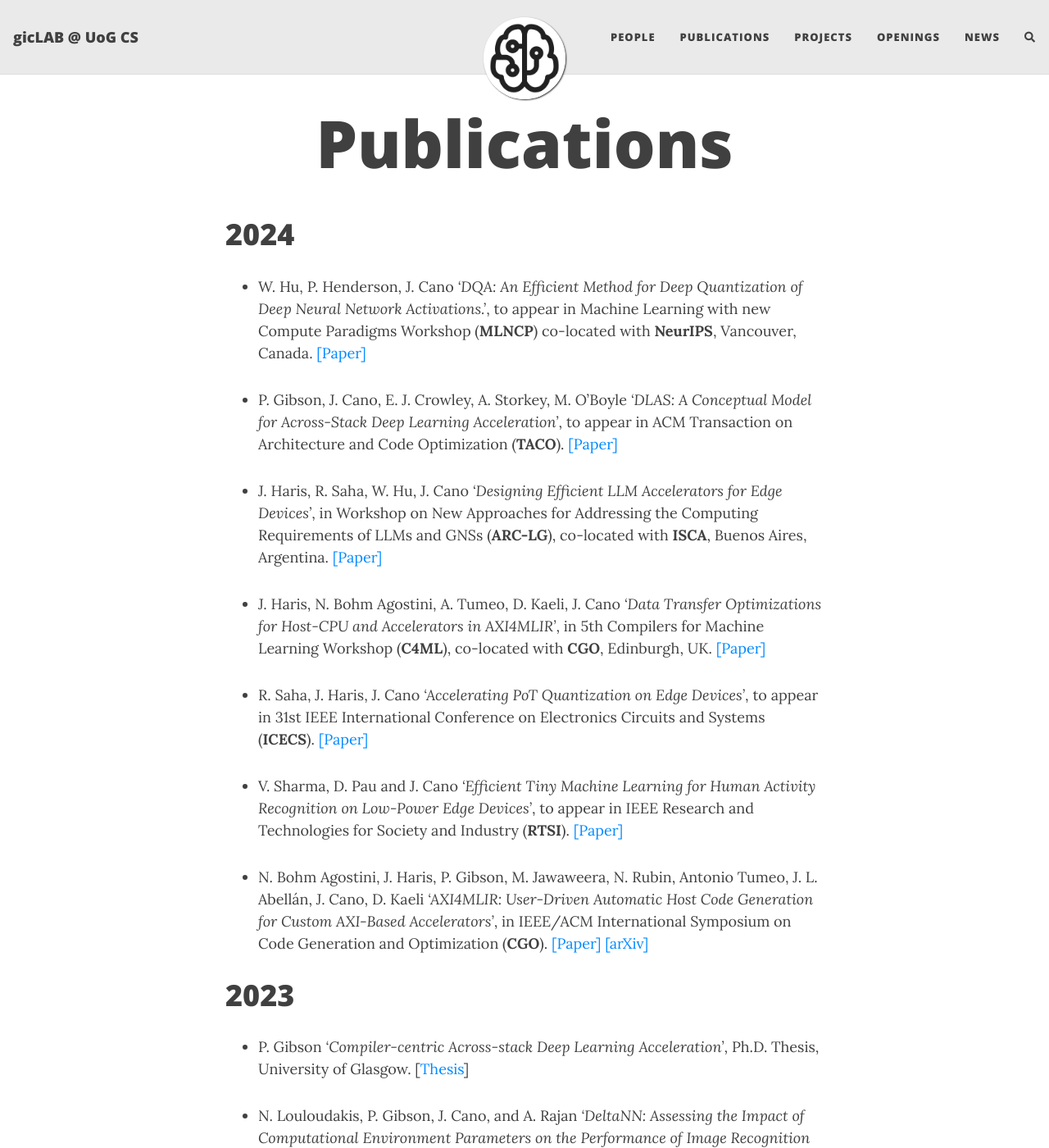
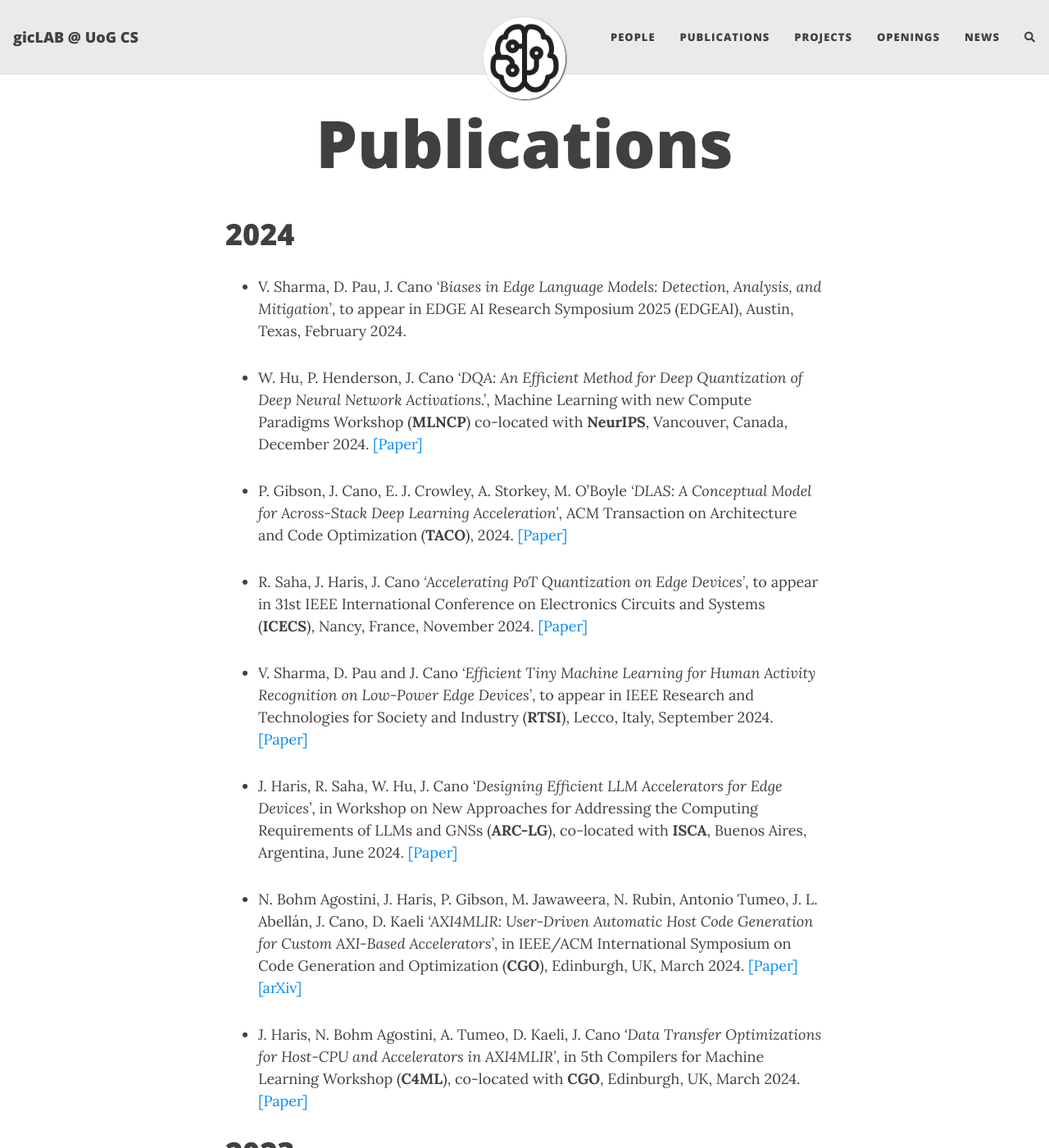
Before and after one commit to gicLAB/gicLAB.github.io, a Jekyll site: the page built from publications.md, in a window 1280 px wide and 1400 px high. Shown: the whole window at 82% size. Built offline with Jekyll 4.4.1, drawn with Linux system fonts in a browser that asks for light colours; nearby versions of some CDN libraries; comment, search, counter and statistics services are not loaded; some of the changed text lies outside the part shown.

Commit message:
Publications sorted, Ricky name fix, added Vinarma publication

```diff
--- a/publications.md
+++ b/publications.md
@@ -6,29 +6,30 @@ subtitle:
 
 # 2024
 
+- V. Sharma, D. Pau, J. Cano
+    *'Biases in Edge Language Models: Detection, Analysis, and Mitigation'*, to appear in EDGE AI Research Symposium 2025 (EDGEAI), Austin, Texas, February 2024.
+
 - W. Hu, P. Henderson, J. Cano
-    *'DQA: An Efficient Method for Deep Quantization of Deep Neural Network Activations.'*, to appear in Machine Learning with new Compute Paradigms Workshop (**MLNCP**) co-located with **NeurIPS**, Vancouver, Canada. [[Paper]](https://openreview.net/forum?id=esMnmm2VJh)
+    *'DQA: An Efficient Method for Deep Quantization of Deep Neural Network Activations.'*, Machine Learning with new Compute Paradigms Workshop (**MLNCP**) co-located with **NeurIPS**, Vancouver, Canada, December 2024. [[Paper]](https://openreview.net/forum?id=esMnmm2VJh)
 
 - P. Gibson, J. Cano, E. J. Crowley, A. Storkey, M. O'Boyle
-    *'DLAS: A Conceptual Model for Across-Stack Deep Learning Acceleration'*, to appear in ACM Transaction on Architecture and Code Optimization (**TACO**). [[Paper]](https://dl.acm.org/doi/10.1145/3688609)
+    *'DLAS: A Conceptual Model for Across-Stack Deep Learning Acceleration'*, ACM Transaction on Architecture and Code Optimization (**TACO**), 2024. [[Paper]](https://dl.acm.org/doi/10.1145/3688609)
+
+- R. Saha, J. Haris, J. Cano
+    *'Accelerating PoT Quantization on Edge Devices'*, to appear in 31st IEEE International Conference on Electronics Circuits and Systems (**ICECS**), Nancy, France, November 2024. [[Paper]](https://eprints.gla.ac.uk/331500/)
+
+- V. Sharma, D. Pau and J. Cano
+    *'Efficient Tiny Machine Learning for Human Activity Recognition on Low-Power Edge Devices'*, to appear in IEEE Research and Technologies for Society and Industry (**RTSI**), Lecco, Italy, September 2024. [[Paper]](https://eprints.gla.ac.uk/330318/)
 
 - J. Haris, R. Saha, W. Hu, J. Cano
-    *'Designing Efficient LLM Accelerators for Edge Devices'*, in Workshop on New Approaches for Addressing the Computing Requirements of LLMs and GNSs (**ARC-LG**), co-located with **ISCA**, Buenos Aires, Argentina. [[Paper]](https://arxiv.org/abs/2408.00462)
+    *'Designing Efficient LLM Accelerators for Edge Devices'*, in Workshop on New Approaches for Addressing the Computing Requirements of LLMs and GNSs (**ARC-LG**), co-located with **ISCA**, Buenos Aires, Argentina, June 2024. [[Paper]](https://arxiv.org/abs/2408.00462)
+
+
+- N. Bohm Agostini, J. Haris, P. Gibson, M. Jawaweera, N. Rubin, Antonio Tumeo, J. L. Abellán, J. Cano, D. Kaeli
+    *'AXI4MLIR: User-Driven Automatic Host Code Generation for Custom AXI-Based Accelerators'*, in IEEE/ACM International Symposium on Code Generation and Optimization (**CGO**), Edinburgh, UK, March 2024. [[Paper]](https://ieeexplore.ieee.org/abstract/document/10444801) [[arXiv]](https://arxiv.org/abs/2312.14821)
 
 - J. Haris, N. Bohm Agostini, A. Tumeo, D. Kaeli, J. Cano
-    *'Data Transfer Optimizations for Host-CPU and Accelerators in AXI4MLIR'*, in 5th Compilers for Machine Learning Workshop (**C4ML**), co-located with **CGO**, Edinburgh, UK. [[Paper]](https://arxiv.org/abs/2402.19184)
-
-- R. Saha, J. Haris, J. Cano
-    *'Accelerating PoT Quantization on Edge Devices'*, to appear in 31st IEEE International Conference on Electronics Circuits and Systems (**ICECS**). [[Paper]](https://eprints.gla.ac.uk/331500/)
-
-- V. Sharma, D. Pau and J. Cano
-    *'Efficient Tiny Machine Learning for Human Activity Recognition on Low-Power Edge Devices'*, to appear in IEEE Research and Technologies for Society and Industry (**RTSI**). [[Paper]](https://eprints.gla.ac.uk/330318/)
-
-- N. Bohm Agostini, J. Haris, P. Gibson, M. Jawaweera, N. Rubin, Antonio Tumeo, J. L. Abellán, J. Cano, D. Kaeli
-    *'AXI4MLIR: User-Driven Automatic Host Code Generation for Custom AXI-Based Accelerators'*, in IEEE/ACM International Symposium on Code Generation and Optimization (**CGO**). [[Paper]](https://ieeexplore.ieee.org/abstract/document/10444801) [[arXiv]](https://arxiv.org/abs/2312.14821)
-
-
-
+    *'Data Transfer Optimizations for Host-CPU and Accelerators in AXI4MLIR'*, in 5th Compilers for Machine Learning Workshop (**C4ML**), co-located with **CGO**, Edinburgh, UK, March 2024. [[Paper]](https://arxiv.org/abs/2402.19184)
 
 # 2023
 
@@ -36,15 +37,12 @@ subtitle:
     *'Compiler-centric Across-stack Deep Learning Acceleration'*, Ph.D. Thesis, University of Glasgow. [[Thesis](https://theses.gla.ac.uk/83959/)]
 
 - N. Louloudakis, P. Gibson, J. Cano, and A. Rajan
-    *'DeltaNN: Assessing the Impact of Computational Environment Parameters on the Performance of Image Recognition Models'*, to appear in IEEE International Conference on Software Maintenance and Evolution (**ICSME**). [[Paper]](https://ieeexplore.ieee.org/abstract/document/10336258) [[arXiv]](https://arxiv.org/abs/2306.06208)
-
-
-- W. Hu, P. Gibson, and J. Cano, *‘ICE-Pick: Iterative Cost-Efficient Pruning for DNNs’*, in Neural Compression Workshop (**NCW**), co-located with **ICML**, Honolulu, Hawaii, USA. [[Paper]](https://openreview.net/forum?id=fWYKVtf7lu)
+    *'DeltaNN: Assessing the Impact of Computational Environment Parameters on the Performance of Image Recognition Models'*, to appear in IEEE International Conference on Software Maintenance and Evolution (**ICSME**), Track, Bogtá, Colombia, October 2023. [[Paper]](https://ieeexplore.ieee.org/abstract/document/10336258) [[arXiv]](https://arxiv.org/abs/2306.06208)
 
 - N. Louloudakis, P. Gibson, J. Cano, and A. Rajan
-    *'Fault Localization for Buggy Deep Learning Framework Conversions in Image Recognition'*, to appear in IEEE/ACM International Conference on Automated Software Engineering (**ASE**). [[Paper]](https://ieeexplore.ieee.org/abstract/document/10298525) [[arXiv]](https://arxiv.org/abs/2306.06157)
+    *'Fault Localization for Buggy Deep Learning Framework Conversions in Image Recognition'*, to appear in IEEE/ACM International Conference on Automated Software Engineering (**ASE**), September 2023. [[Paper]](https://ieeexplore.ieee.org/abstract/document/10298525) [[arXiv]](https://arxiv.org/abs/2306.06157)
 
-
+- W. Hu, P. Gibson, and J. Cano, *‘ICE-Pick: Iterative Cost-Efficient Pruning for DNNs’*, in Neural Compression Workshop (**NCW**), co-located with **ICML**, Honolulu, Hawaii, USA, July 2023. [[Paper]](https://openreview.net/forum?id=fWYKVtf7lu)
 
 - F. Ayaz, I. Zakariyya, J. Cano, S. L. Keoh, J. Singer, D. Pau, M. Kharbouche-Harrari, 'Improving Robustness Against Adversarial Attacks with Deeply Quantized Neural Networks', in International Joint Conference on Neural Networks (**IJCNN**), Gold Coast, Australia, June 2023. [[Pre-print]](https://arxiv.org/abs/2304.12829)
 
@@ -56,9 +54,9 @@ subtitle:
 
 - P. Gibson, J. Cano,  *'Transfer-Tuning: Reusing Auto-Schedules for Efficient Tensor Program Code Generation'*, in 31st International Conference on Parallel Architectures and Compilation Techniques (**PACT**), Chicago, USA, October 2022. [[Paper]](https://dl.acm.org/doi/10.1145/3559009.3569682) [[arXiv]](https://arxiv.org/abs/2201.05587) [[Code artifact]](https://github.com/gicLAB/transfer-tuning)
 
+- P. Gibson, J. Cano, *'Productive Reproducible Workflows for DNNs: A Case Study for Industrial Defect Detection'*, in 4th Workshop on Accelerated Machine Learning (**AccML**) co-located with HiPEAC, Budapest, Hungary, June 2022. [[Paper]](https://accml.dcs.gla.ac.uk/papers/2022/4thAccML_paper_2(16).pdf)
+
 - A. Stjerngren, P. Gibson, J. Cano, *‘Bifrost: End-to-End Evaluation and Optimization of Reconfigurable DNN Accelerators’*, in IEEE International Symposium on Performance Analysis of Systems and Software (**ISPASS**), Singapore, May 2022. [[Paper]](https://ieeexplore.ieee.org/document/9804659/) [[arXiv]](https://arxiv.org/abs/2204.12418) [[Code]](https://github.com/gicLAB/bifrost)
-
-- P. Gibson, J. Cano, *'Productive Reproducible Workflows for DNNs: A Case Study for Industrial Defect Detection'*, in 4th Workshop on Accelerated Machine Learning (**AccML**) co-located with HiPEAC, Budapest, Hungary, June 2022. [[Paper]](https://accml.dcs.gla.ac.uk/papers/2022/4thAccML_paper_2(16).pdf)
 
 
 # 2021
```
Also changed, not shown: people.md (+1 -1 lines).
